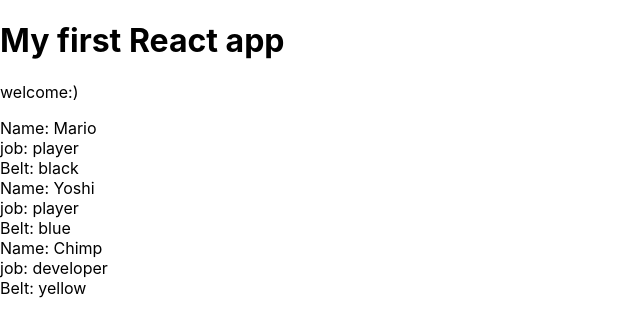
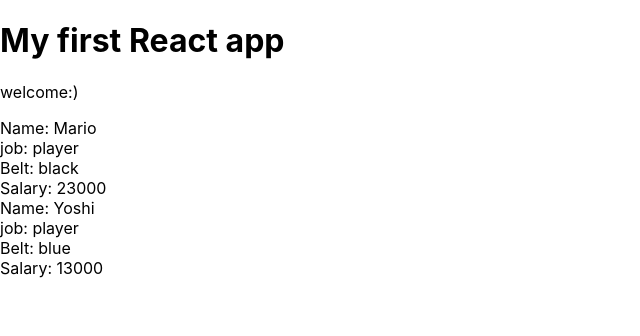
Before and after one commit to Torrie-Leung/react-rookie, a React (Create React App) app in the folder monkey-app/: page / in a window 1280 px wide. Shown: the top 336 px of the page, without its empty margins (0-640 px from the left). Built offline with nearby package versions, Linux system fonts and the light colour scheme.

Commit message:
two ways of Conditional Output

```diff
--- a/monkey-app/src/App.js
+++ b/monkey-app/src/App.js
@@ -6,9 +6,9 @@ import Monkey from './Monkey';
 class App extends Component {
   state = {
     monkeys: [
-      {name: 'Mario', job: 'player', belt: 'black',id:1},
-      {name: 'Yoshi', job: 'player', belt: 'blue',id:2},
-      {name: 'Chimp', job: 'developer', belt: 'yellow',id:3}
+      {name: 'Mario', job: 'player', belt: 'black',salary:23000,id:1},
+      {name: 'Yoshi', job: 'player', belt: 'blue',salary:13000,id:2},
+      {name: 'Chimp', job: 'developer', belt: 'yellow',salary:2300,id:3}
     ]
   }
   render(){
--- a/monkey-app/src/Monkey.js
+++ b/monkey-app/src/Monkey.js
@@ -7,18 +7,48 @@ const Monkey = ({monkeys}) => {
 
   //console.log(props);
   //const { monkeys } = props;
-  const monkeyList = monkeys.map(monkey => {
-    return (
-      <div className="monkey" key={monkey.id}>
-        <div>Name: {monkey.name}</div>
-        <div>job: {monkey.job}</div>
-        <div>Belt: {monkey.belt}</div>
-      </div>
-    )
-  })
+
+  // const monkeyList = monkeys.map(monkey => {
+  //   if(monkey.salary >10000){
+  //     return (
+  //     <div className="monkey" key={monkey.id}>
+  //       <div>Name: {monkey.name}</div>
+  //       <div>job: {monkey.job}</div>
+  //       <div>Belt: {monkey.belt}</div>
+  //       <div>Salary: {monkey.salary}</div>
+  //     </div>
+  //   )
+  //   }else {
+  //     return null
+  //   }
+
+  // })
+
+  // const monkeyList = monkeys.map(monkey => {
+  //   return monkey.salary > 10000 ? (
+  //     <div className="monkey" key={monkey.id}>
+  //       <div>Name: {monkey.name}</div>
+  //       <div>job: {monkey.job}</div>
+  //       <div>Belt: {monkey.belt}</div>
+  //       <div>Salary: {monkey.salary}</div>
+  //     </div>
+  //   ) : null;
+  // })
   return (
     <div className="monkey-list">
-      { monkeyList }
+      {/* {monkeyList} */}
+      {
+         monkeys.map(monkey => {
+          return monkey.salary > 10000 ? (
+            <div className="monkey" key={monkey.id}>
+              <div>Name: {monkey.name}</div>
+              <div>job: {monkey.job}</div>
+              <div>Belt: {monkey.belt}</div>
+              <div>Salary: {monkey.salary}</div>
+            </div>
+          ) : null;
+          })
+      }
     </div>
   )
 
```
